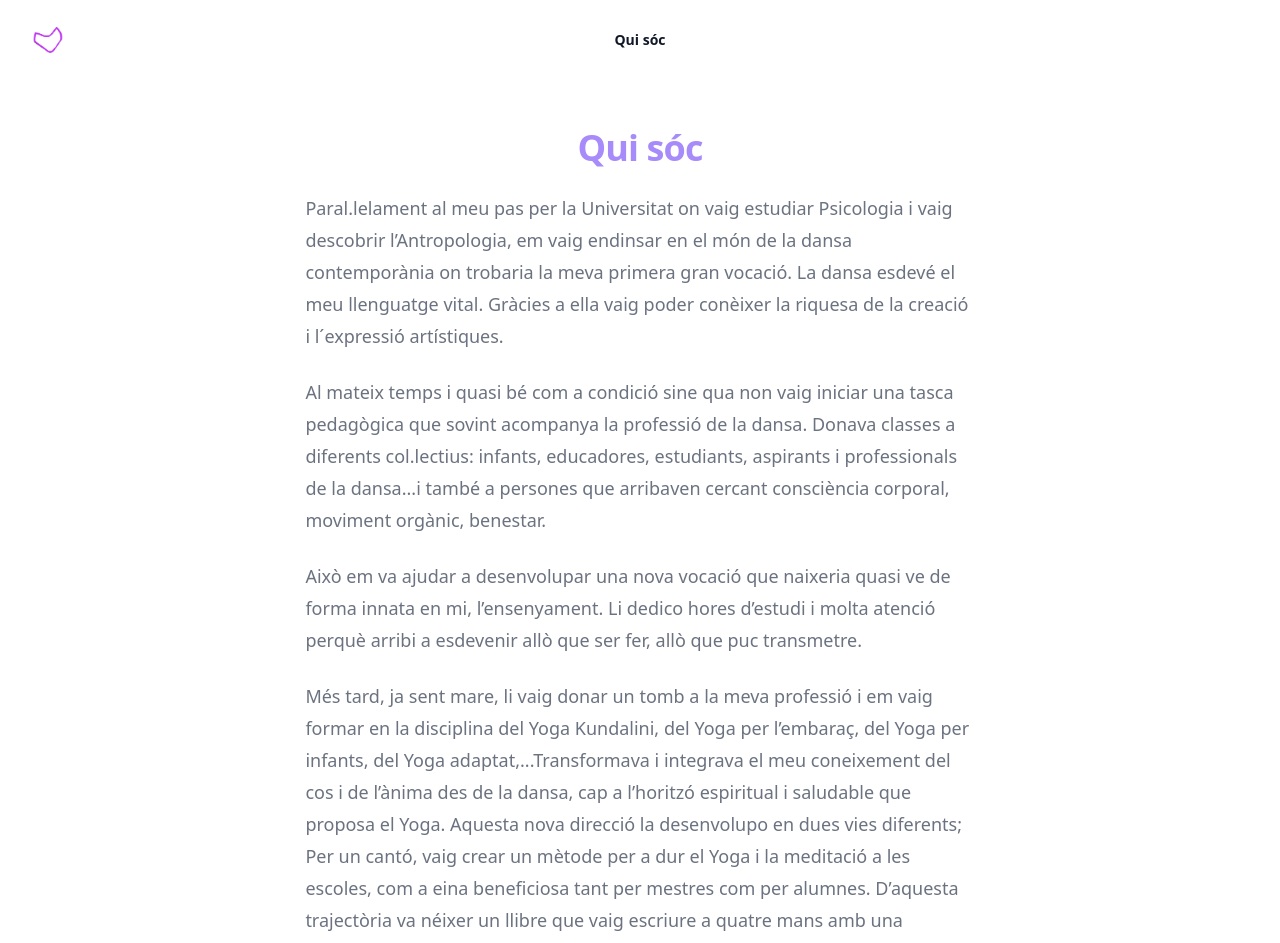
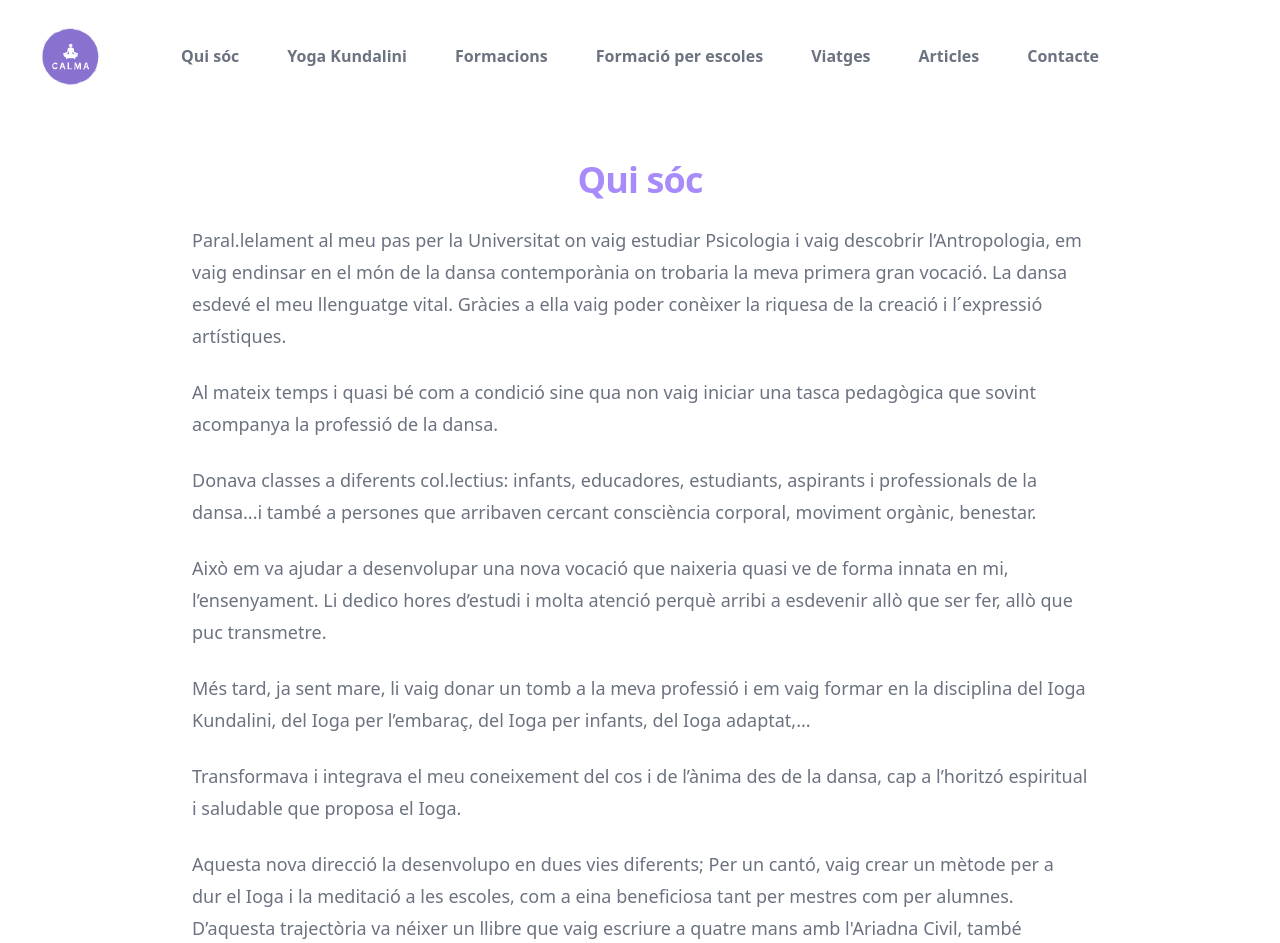
Before and after one commit to axelgar/marianna-roige, a Next.js app: page /qui-soc in a window 1280 px wide. Shown: the top 943 px of the page. Built offline with nearby package versions, Linux system fonts and the light colour scheme; a web font is replaced by a local one.

Commit message:
feat: :sparkles: Fix home page and qui-soc page

```diff
--- a/src/components/Heder.tsx
+++ b/src/components/Heder.tsx
@@ -4,9 +4,13 @@ import { Bars3Icon, XMarkIcon } from "@heroicons/react/24/outline";
 import Link from "next/link";
 
 const navigation = [
-  { name: "Qui sóc", href: "#" },
-  // { name: "Kundalini", href: "#" },
-  // { name: "Discapacitat", href: "#" },
+  { name: "Qui sóc", href: "/qui-soc" },
+  { name: "Yoga Kundalini", href: "#" },
+  { name: "Formacions", href: "#" },
+  { name: "Formació per escoles", href: "#" },
+  { name: "Viatges", href: "#" },
+  { name: "Articles", href: "#" },
+  { name: "Contacte", href: "#" },
 ];
 
 export const Header = () => {
@@ -18,7 +22,7 @@ export const Header = () => {
         <div className="flex lg:flex-1">
           <Link href="/" className="-m-1.5 p-1.5">
             <span className="sr-only">Your Company</span>
-            <img className="h-8" src="test-logo.png" alt="" />
+            <img className="h-16" src="test-logo.png" alt="" />
           </Link>
         </div>
         <div className="flex lg:hidden">
@@ -33,7 +37,7 @@ export const Header = () => {
         </div>
         <div className="hidden lg:flex lg:gap-x-12">
           {navigation.map((item) => (
-            <a key={item.name} href={item.href} className="text-sm font-semibold leading-6 text-gray-900">
+            <a key={item.name} href={item.href} className="text-base font-semibold leading-6 text-gray-500">
               {item.name}
             </a>
           ))}
@@ -63,7 +67,7 @@ export const Header = () => {
                   <a
                     key={item.name}
                     href={item.href}
-                    className="-mx-3 block rounded-lg py-2 px-3 text-base font-semibold leading-7 text-gray-900 hover:bg-gray-400/10"
+                    className="-mx-3 block rounded-lg py-2 px-3 text-base font-semibold leading-7 text-gray-500 hover:bg-gray-400/10"
                   >
                     {item.name}
                   </a>
--- a/src/components/HeroSection.tsx
+++ b/src/components/HeroSection.tsx
@@ -4,27 +4,30 @@ export default function HeroSection() {
   return (
     <div className="relative bg-white min-h-full">
       <div className="mx-auto max-w-7xl">
-        <div className="relative z-10 lg:w-full lg:max-w-2xl">
+        <div className="relative z-10 lg:w-full">
           <HomeHeader />
-          <div className="relative py-32 px-6 sm:py-40 lg:py-56 lg:px-8 lg:pr-0">
-            <div className="mx-auto max-w-2xl lg:mx-0 lg:max-w-xl">
-              <h1 className="text-4xl font-bold tracking-tight text-violet-400 sm:text-6xl flex items-center">
-                CALMA <span className="text-xl ml-6">Marianna Roigé</span>
-              </h1>
-              <p className="mt-6 text-lg leading-8 text-violet-400">Yoga&amp;Meditació / Mindfulness / Educació</p>
+        </div>
+      </div>
+
+      <div className="bg-gray-50 lg:max-w-7xl lg:mx-auto mt-16 overflow-hidden relative">
+        <img className="object-center rounded-lg lg:w-full" src="calma-ma.jpg" alt="" />
+        <div className="mx-auto max-w-7xl absolute z-10 top-0">
+          <div className="relative z-10 lg:w-full lg:max-w-2xl">
+            <div className="relative py-32 px-6 sm:py-40 lg:px-8 lg:pr-0">
+              <div className="mx-auto max-w-2xl lg:mx-0 lg:max-w-xl">
+                <p className="text-2xl text-white ">Marianna Roigé</p>
+                <h1 className="text-4xl font-bold tracking-tight text-white sm:text-8xl flex items-center">CALMA</h1>
+                <p className="mt-6 text-sm lg:text-xl leading-8 text-white">
+                  Yoga&amp;Meditació / Mindfulness / Educació
+                </p>
+              </div>
             </div>
           </div>
         </div>
       </div>
-      <div className="bg-gray-50 lg:max-w-7xl lg:mx-auto">
-        <img
-          className="aspect-[3/2] object-cover rounded-lg lg:aspect-auto lg:w-full lg:h-full"
-          src="calma-ma.jpg"
-          alt=""
-        />
-      </div>
+
       <div className="mt-10 prose prose-lg prose-indigo mx-auto text-gray-500">
-        <p>
+        <p className="px-4 lg:px-0 lg:text-2xl">
           Calmar, calmar la respiració, calmar el teu ritme cardíac..., calmar els pensaments, les emocions...
           experimentar serenor, tranquil·litat. Conquerir habilitats per relacionar-te, amb tu mateix i amb els altres
           des de la comprensió.
--- a/src/components/HomeHeader.tsx
+++ b/src/components/HomeHeader.tsx
@@ -4,7 +4,12 @@ import { Bars3Icon, XMarkIcon } from "@heroicons/react/24/outline";
 
 const navigation = [
   { name: "Qui sóc", href: "/qui-soc" },
-  // { name: "Mindfulness a l'Aula-MEM", href: "#mindfulness" },
+  { name: "Yoga Kundalini", href: "#" },
+  { name: "Formacions", href: "#" },
+  { name: "Formació per escoles", href: "#" },
+  { name: "Viatges", href: "#" },
+  { name: "Articles", href: "#" },
+  { name: "Contacte", href: "#" },
 ];
 
 export const HomeHeader = () => {
@@ -15,7 +20,7 @@ export const HomeHeader = () => {
       <nav className="flex items-center justify-between sm:h-10 lg:justify-start" aria-label="Global">
         <a href="#" className="-m-1.5 p-1.5">
           <span className="sr-only">Marianna Roige</span>
-          <img alt="Marianna Roige" className="h-12 w-auto" src={"/test-logo.png"} />
+          <img alt="Marianna Roige" className="h-14 lg:h-20 w-auto" src={"/test-logo.png"} />
         </a>
         <button
           type="button"
@@ -27,7 +32,7 @@ export const HomeHeader = () => {
         </button>
         <div className="hidden lg:ml-12 lg:block lg:space-x-14">
           {navigation.map((item) => (
-            <a key={item.name} href={item.href} className="text-sm font-semibold leading-6 text-gray-900">
+            <a key={item.name} href={item.href} className="text-base font-semibold leading-6 text-gray-500">
               {item.name}
             </a>
           ))}
@@ -55,7 +60,7 @@ export const HomeHeader = () => {
                 onClick={() => setMobileMenuOpen(false)}
                 key={item.name}
                 href={item.href}
-                className="-mx-3 block rounded-lg py-2 px-3 text-base font-semibold leading-7 text-gray-900 hover:bg-gray-400/10"
+                className="-mx-3 block rounded-lg py-2 px-3 text-base font-semibold leading-7 text-gray-500 hover:bg-gray-400/10"
               >
                 {item.name}
               </a>
--- a/src/pages/qui-soc.tsx
+++ b/src/pages/qui-soc.tsx
@@ -14,7 +14,7 @@ const QuiSoc = () => {
               </span>
             </h1>
           </div>
-          <div className="prose prose-lg prose-indigo mx-auto mt-6 text-gray-500">
+          <div className="prose max-w-4xl prose-lg prose-indigo mx-auto mt-6 text-gray-500">
             <p>
               Paral.lelament al meu pas per la Universitat on vaig estudiar Psicologia i vaig descobrir l’Antropologia,
               em vaig endinsar en el món de la dansa contemporània on trobaria la meva primera gran vocació. La dansa
@@ -24,9 +24,11 @@ const QuiSoc = () => {
 
             <p>
               Al mateix temps i quasi bé com a condició sine qua non vaig iniciar una tasca pedagògica que sovint
-              acompanya la professió de la dansa. Donava classes a diferents col.lectius: infants, educadores,
-              estudiants, aspirants i professionals de la dansa...i també a persones que arribaven cercant consciència
-              corporal, moviment orgànic, benestar.
+              acompanya la professió de la dansa.
+            </p>
+            <p>
+              Donava classes a diferents col.lectius: infants, educadores, estudiants, aspirants i professionals de la
+              dansa...i també a persones que arribaven cercant consciència corporal, moviment orgànic, benestar.
             </p>
 
             <p>
@@ -37,18 +39,23 @@ const QuiSoc = () => {
 
             <p>
               Més tard, ja sent mare, li vaig donar un tomb a la meva professió i em vaig formar en la disciplina del
-              Yoga Kundalini, del Yoga per l’embaraç, del Yoga per infants, del Yoga adaptat,...Transformava i integrava
-              el meu coneixement del cos i de l’ànima des de la dansa, cap a l’horitzó espiritual i saludable que
-              proposa el Yoga. Aquesta nova direcció la desenvolupo en dues vies diferents; Per un cantó, vaig crear un
-              mètode per a dur el Yoga i la meditació a les escoles, com a eina beneficiosa tant per mestres com per
-              alumnes. D’aquesta trajectòria va néixer un llibre que vaig escriure a quatre mans amb una estimada
-              companya (Taller de Yoga para niños. Alba editorial, 2018).
+              Ioga Kundalini, del Ioga per l’embaraç, del Ioga per infants, del Ioga adaptat,...
+            </p>
+            <p>
+              Transformava i integrava el meu coneixement del cos i de l’ànima des de la dansa, cap a l’horitzó
+              espiritual i saludable que proposa el Ioga.
+            </p>
+            <p>
+              Aquesta nova direcció la desenvolupo en dues vies diferents; Per un cantó, vaig crear un mètode per a dur
+              el Ioga i la meditació a les escoles, com a eina beneficiosa tant per mestres com per alumnes. D’aquesta
+              trajectòria va néixer un llibre que vaig escriure a quatre mans amb l&apos;Ariadna Civil, també professora
+              de Ioga: Taller de Yoga para niños. Alba editorial, 2018. I que ara mateix ja va per la 3a edició!.
             </p>
             <figure>
               <img className="w-full rounded-lg" src="qui-soc-aigua.jpg" alt="" width={1310} height={873} />
             </figure>
             <p>
-              Per una altra banda, i sense deixar de la mà la riquesa dels ensenyaments del Yoga, em formo també en
+              Per una altra banda, i sense deixar de la mà la riquesa dels ensenyaments del Ioga, em formo també en
               Mindfulness (totes les referències són a les pàgines següents) a la Universitat de Barcelona. Sempre
               m’acompanya la idea d’entendre la vida com una integració d’aprenentatges i aprofundiments.
             </p>
```
Also changed, not shown: public/test-logo.png.
